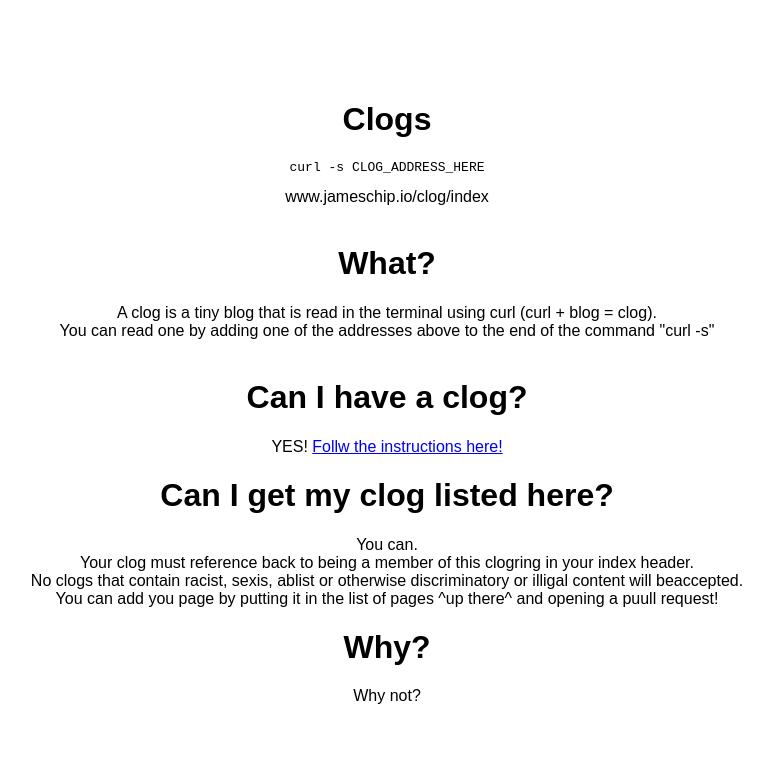
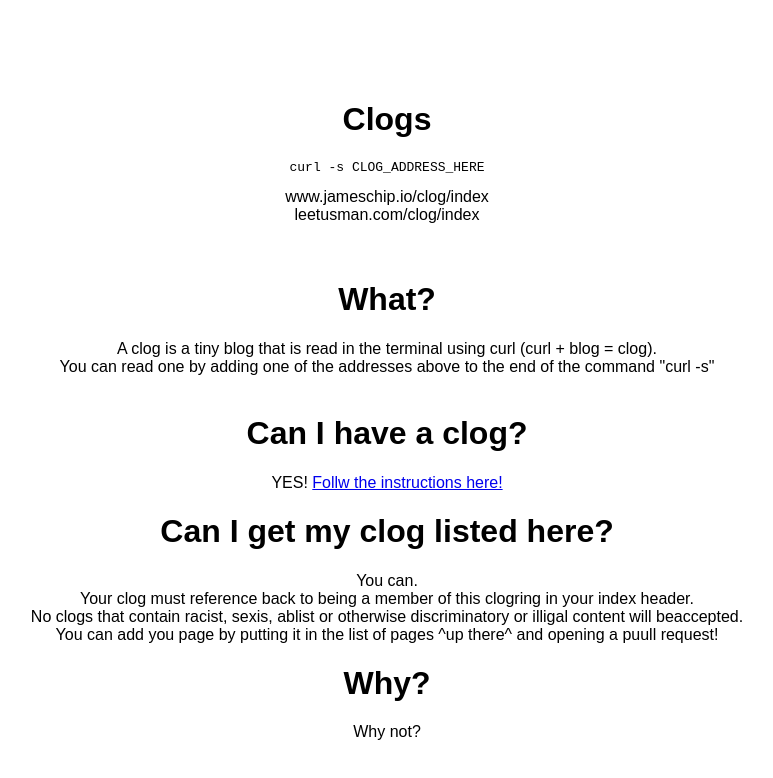
Before and after one commit to jameschip/clogs, a plain HTML site: page index.html in a window 1280 px wide. Shown: the whole page, without its empty margins (253-1026 px from the left). Drawn offline with Linux system fonts and the light colour scheme.

Commit message:
added leetusman.com/clog/index

```diff
--- a/index.html
+++ b/index.html
@@ -14,6 +14,9 @@
 <h1>Clogs</h1>
 <pre> curl -s CLOG_ADDRESS_HERE </pre>
 www.jameschip.io/clog/index
+<br>
+leetusman.com/clog/index
+<br>
 
 <!-- ^ADD YOUR SITE ABOVE THIS^ -->
 <br><br>
```
